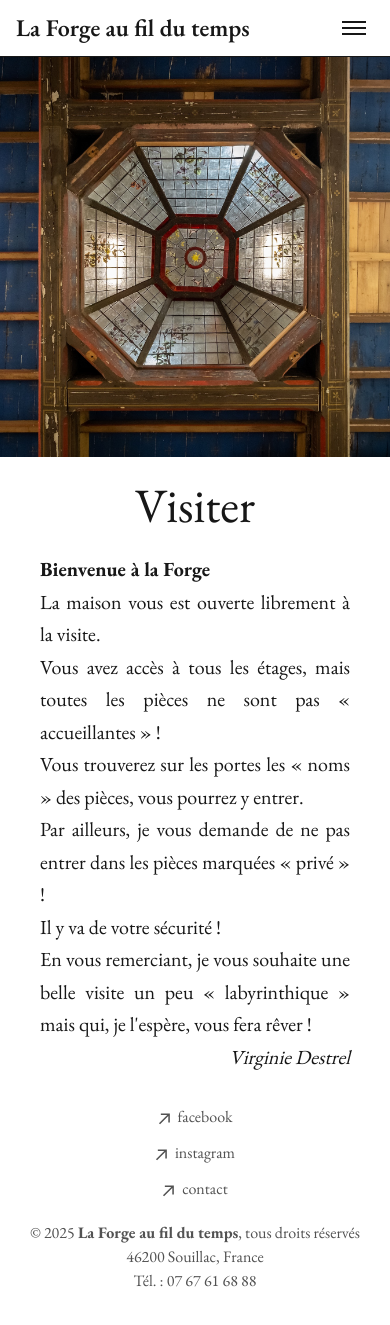
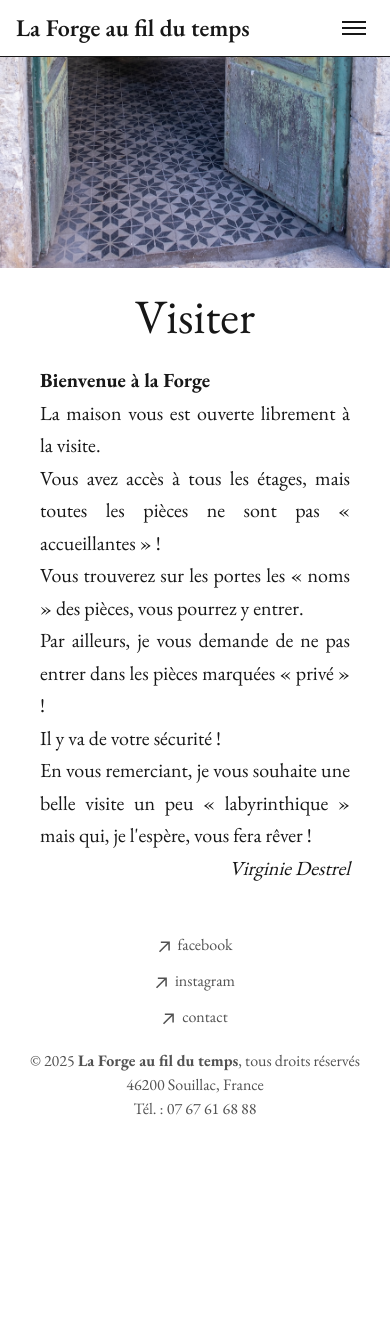
Before and after one commit to uburoiubu/forge-au-fil-du-temps, a Next.js app: page /visiter in a window 390 px wide. After the commit the page ends 1153 px from the top, so only its background shows below. Built offline with nearby package versions, Linux system fonts and the light colour scheme.

Commit message:
update images

```diff
--- a/app/visiter/page.tsx
+++ b/app/visiter/page.tsx
@@ -1,18 +1,22 @@
 import Image from "next/image";
 
-export default function HistoryPage() {
+export default function VisiterPage() {
   return (
     <main className="min-h-screen text-justify">
-      <div className="w-full h-[400px] relative">
+      {/* Responsive banner */}
+      <div className="w-full relative h-[25vh] sm:h-[300px] md:h-[400px]">
         <Image
-          src="/images/plafond.jpg"
+          src="/images/visiter.jpg"
           alt="Plafond de la maison du maître"
           fill
           className="object-cover"
+          priority
         />
       </div>
-       <h1 className="text-5xl text-center p-6">Visiter</h1>
-      <div className="text-xl leading-relaxed pr-10 pl-10">
+
+      <h1 className="text-5xl text-center p-6">Visiter</h1>
+
+      <div className="text-xl leading-relaxed px-10">
         <p>
           <b>Bienvenue à la Forge</b>
         </p>
@@ -38,7 +42,7 @@ export default function HistoryPage() {
 
         <p>
           En vous remerciant, je vous souhaite une belle visite un peu «
-          labyrinthique » mais qui, je l'espère, vous fera rêver !
+          labyrinthique » mais qui, je l&apos;espère, vous fera rêver !
         </p>
 
         <p className="text-right">
```
Also changed, not shown: public/images/visiter.jpg (added).
